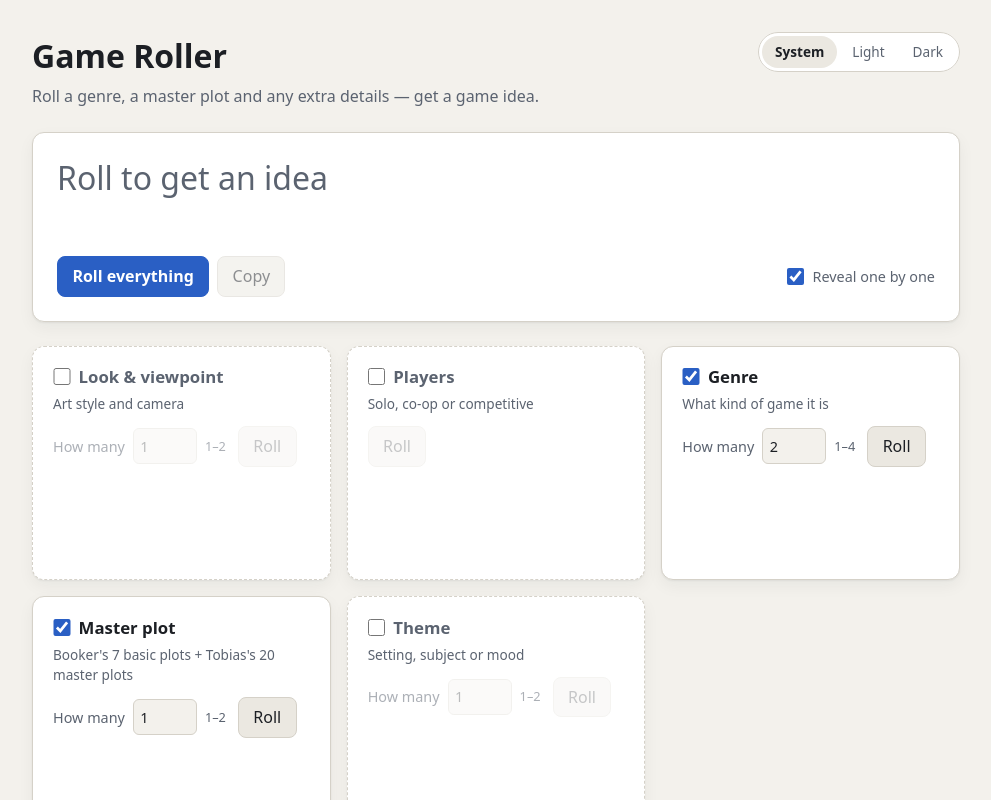
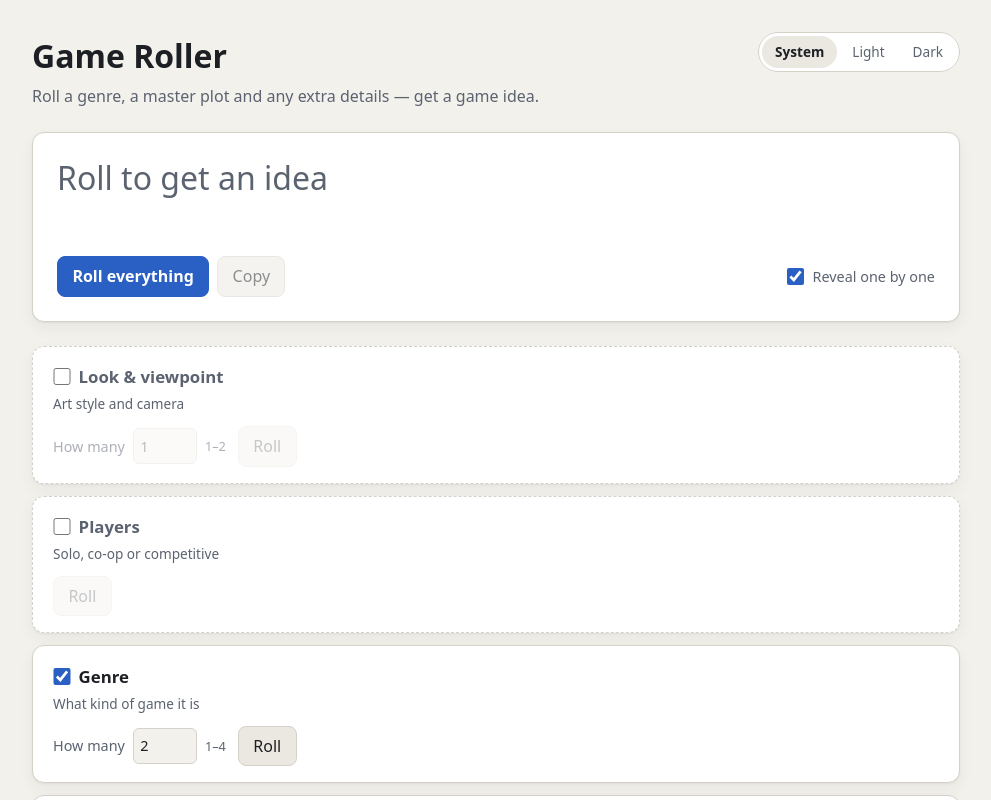
Before and after one commit to talemon/game-roller, a Svelte app: page / in a window 1280 px wide. Shown: the top 800 px of the page, without its empty margins (144-1135 px from the left). Built offline with nearby package versions, Linux system fonts and the light colour scheme.

Commit message:
Vertical list layout: facet rows with controls left, chips right

```diff
--- a/src/App.svelte
+++ b/src/App.svelte
@@ -176,9 +176,9 @@
   }
 
   .cards {
-    display: grid;
-    grid-template-columns: repeat(auto-fill, minmax(min(280px, 100%), 1fr));
-    gap: 1rem;
+    display: flex;
+    flex-direction: column;
+    gap: 0.75rem;
   }
 
   footer {
--- a/src/components/FacetCard.svelte
+++ b/src/components/FacetCard.svelte
@@ -116,14 +116,15 @@
 </article>
 
 <style>
+  /* Narrow: stacked. Wide: a row — title and controls in a fixed left column, chips fill the rest. */
   .card {
     background: var(--surface);
     border: 1px solid var(--border);
     border-radius: 12px;
     box-shadow: var(--shadow);
     padding: 1rem 1.25rem;
-    display: flex;
-    flex-direction: column;
+    display: grid;
+    grid-template-columns: 1fr;
     gap: 0.75rem;
     min-width: 0;
     transition: border-color 0.15s;
@@ -206,9 +207,9 @@
     transition: opacity 0.15s;
   }
 
-  /* Sized for the longest plot description at the narrowest three-column card (4 lines). */
+  /* Sized for the longest plot description at full mobile width (3 lines). */
   .chips.tall {
-    --row: 6.25rem;
+    --row: 5.2rem;
   }
 
   .chip {
@@ -300,4 +301,36 @@
       }
     }
   }
+  @media (min-width: 720px) {
+    .card {
+      grid-template-columns: 17rem 1fr;
+      grid-template-areas:
+        'header chips'
+        'controls chips';
+      column-gap: 1.5rem;
+      align-items: start;
+    }
+
+    header {
+      grid-area: header;
+    }
+
+    .controls {
+      grid-area: controls;
+    }
+
+    .chips {
+      grid-area: chips;
+      align-self: stretch;
+      /* Full width fits every roll on one row; reserve just that. */
+      min-height: var(--row);
+    }
+
+    /* Two plot descriptions side by side, each with room to wrap. */
+    .chip:has(.chip-desc) {
+      flex: 1 1 18rem;
+      max-width: 28rem;
+    }
+  }
+
 </style>
```
